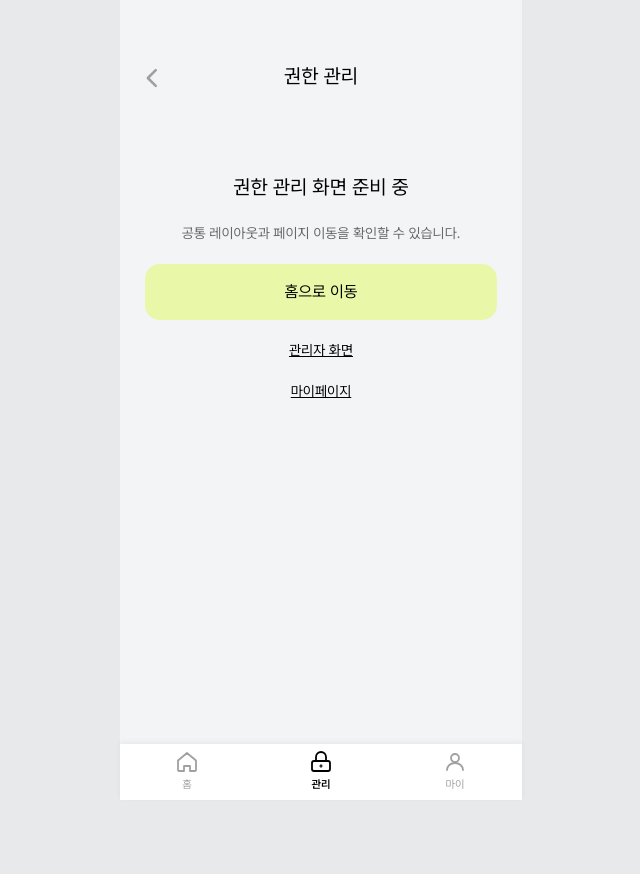
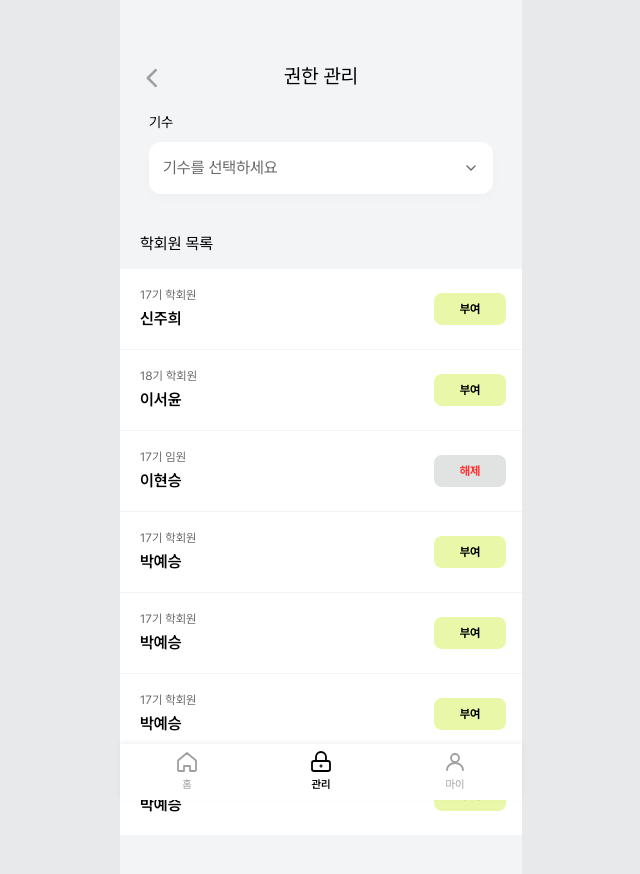
Before and after one commit to SDP-1718/sdpcheck_frontend, a React (Vite) app: page /admin/permissions in a window 1280 px wide. Shown: the top 874 px of the page, without its empty margins (319-959 px from the left). Before the commit the page ends 800 px from the top, so only its background shows below. Built offline with nearby package versions, Linux system fonts and the light colour scheme.

Commit message:
feat: 마이페이지 권한 관리 구현
Refs #4

```diff
--- a/src/app/previewStore.ts
+++ b/src/app/previewStore.ts
@@ -1,11 +1,12 @@
 import { createContext, useContext } from 'react'
 import { useLocalState } from '../hooks/useLocalState'
-import { initialNotices, initialSchedules } from '../mocks/data'
+import { initialMembers, initialNotices, initialSchedules } from '../mocks/data'
 
 export function usePreviewData() {
   const [notices, setNotices] = useLocalState('sdp-preview-notices-v1', initialNotices)
   const [schedules, setSchedules] = useLocalState('sdp-preview-schedules-v1', initialSchedules)
-  return { notices, setNotices, schedules, setSchedules }
+  const [members, setMembers] = useLocalState('sdp-preview-members-v1', initialMembers)
+  return { notices, setNotices, schedules, setSchedules, members, setMembers }
 }
 export const PreviewContext = createContext<ReturnType<typeof usePreviewData> | null>(null)
 export function usePreview() {
--- a/src/app/router.tsx
+++ b/src/app/router.tsx
@@ -9,6 +9,7 @@ import { Notices, NoticeDetail } from '../pages/notices/Notices'
 import Attendance from '../pages/attendance/Attendance'
 import AttendancePreview from '../pages/attendance/AttendancePreview'
 import MyPage from '../pages/mypage/MyPage'
+import Permissions from '../pages/admin/Permissions'
 
 const routes = [
   { path: '/', element: <Navigate to="/onboarding" replace /> },
@@ -26,7 +27,7 @@ const routes = [
   { path: '/admin/notices', element: <Placeholder title="관리자 공지" /> },
   { path: '/admin/schedule', element: <Placeholder title="관리자 일정" /> },
   { path: '/admin/statistics', element: <Placeholder title="관리자 통계" /> },
-  { path: '/admin/permissions', element: <Placeholder title="권한 관리" /> },
+  { path: '/admin/permissions', element: <Permissions /> },
   { path: '*', element: <Placeholder title="페이지를 찾을 수 없습니다" /> },
 ]
 
--- a/src/components/common/Sheet.tsx
+++ b/src/components/common/Sheet.tsx
@@ -2,7 +2,7 @@ import { useEffect, useRef } from 'react'
 import type { ReactNode } from 'react'
 import { assets } from '../../assets/common'
 
-export default function Sheet({ title, children, onClose, className = '' }: { title: string; children: ReactNode; onClose: () => void; className?: string }) {
+export default function Sheet({ title, children, onClose, className = '', showCloseButton = true }: { title: string; children: ReactNode; onClose: () => void; className?: string; showCloseButton?: boolean }) {
   const dialog = useRef<HTMLDialogElement>(null)
   useEffect(() => {
     const element = dialog.current!
@@ -13,7 +13,7 @@ export default function Sheet({ title, children, onClose, className = '' }: { ti
   }, [])
   return <dialog ref={dialog} className={`sheet ${className}`} aria-labelledby="sheet-title" onCancel={onClose} onClick={event => { if (event.target === event.currentTarget) onClose() }}>
     <img className="sheet-handle" src={assets.sheetHandle} alt="" />
-    <header className="sheet-heading"><h2 id="sheet-title">{title}</h2><button type="button" className="icon-button close-button" aria-label="닫기" onClick={onClose}><img src={assets.close} alt="" /></button></header>
+    <header className="sheet-heading"><h2 id="sheet-title">{title}</h2>{showCloseButton && <button type="button" className="icon-button close-button" aria-label="닫기" onClick={onClose}><img src={assets.close} alt="" /></button>}</header>
     {children}
   </dialog>
 }
--- a/src/index.css
+++ b/src/index.css
@@ -6,3 +6,4 @@
 @import "./styles/attendance.css";
 @import "./styles/confirm-dialog.css";
 @import "./styles/mypage.css";
+@import "./styles/permissions.css";
--- a/src/mocks/data.ts
+++ b/src/mocks/data.ts
@@ -1,4 +1,4 @@
-import type { Notice, Schedule } from '../types'
+import type { Member, Notice, Schedule } from '../types'
 
 export const initialNotices: Notice[] = [
   { id: '1', title: '9/18 정규세션 장소 변경 안내', date: '2026.09.08', author: '운영진 전은우', pinned: false, body: '안녕하세요, 학회원 여러분.\n\n9월 18일 정규 세션 장소가 변경되었습니다. 기존 공학관 302호에서 공학관 B101호로 변경되오니 착오 없으시길 바랍니다.\n\n일시: 2026년 9월 18일(금) 오후 7시\n장소: 공학관 B101호\n\n주차 공간이 협소하니 대중교통 이용을 권장합니다. 혹시 장소 관련 문의사항이 있으시면 운영진 단체 채팅방에 남겨주세요.\n\n많은 참여 부탁드립니다. 감사합니다.' },
@@ -10,3 +10,9 @@ export const initialSchedules: Schedule[] = [
   { id: '1', title: '정규 세션', date: '2026-09-18', time: '19:00', location: '이화여대 ECC' },
   { id: '2', title: '정규 세션', date: '2026-09-18', time: '19:00', location: '이화여대 ECC' },
 ]
+export const initialMembers: Member[] = [
+  { id: '1', name: '신주희', generation: 17, admin: false, attendance: 3, late: 1, absent: 8 },
+  { id: '2', name: '이서윤', generation: 18, admin: false, attendance: 3, late: 1, absent: 8 },
+  { id: '3', name: '이현승', generation: 17, admin: true, attendance: 3, late: 1, absent: 8 },
+  ...Array.from({ length: 4 }, (_, i) => ({ id: String(i + 4), name: '박예승', generation: 17, admin: false, attendance: 3, late: 1, absent: 8 })),
+]
--- /dev/null
+++ b/src/pages/admin/Permissions.tsx
@@ -0,0 +1,51 @@
+import { useState } from 'react'
+import { Check, ChevronDown } from 'lucide-react'
+import { usePreview } from '../../app/previewStore'
+import { Header } from '../../components/layout/Layout'
+import Sheet from '../../components/common/Sheet'
+import ConfirmDialog from '../../components/common/ConfirmDialog'
+
+export default function Permissions() {
+  const { members, setMembers } = usePreview()
+  const [generation, setGeneration] = useState<number | null>(null)
+  const [generationOpen, setGenerationOpen] = useState(false)
+  const [target, setTarget] = useState<string | null>(null)
+  const selected = members.find(member => member.id === target)
+  const visibleMembers = members.filter(member => generation === null || member.generation === generation)
+  return (
+    <section className="permissions">
+      <Header title="권한 관리" back="/mypage" />
+      <div className="generation-filter">
+        <span id="generation-label">기수</span>
+        <button type="button" aria-labelledby="generation-label generation-value" aria-haspopup="dialog" aria-expanded={generationOpen}
+          onClick={() => setGenerationOpen(true)}>
+          <span id="generation-value">{generation === null ? '기수를 선택하세요' : `${generation}기`}</span><ChevronDown size={16} aria-hidden="true" />
+        </button>
+      </div>
+      <h2 className="section-label">학회원 목록</h2>
+      {visibleMembers.length ? visibleMembers.map(member => <div className="permission-row" key={member.id}>
+        <div><p>{member.generation}기 {member.admin ? '임원' : '학회원'}</p><h3>{member.name}</h3></div>
+        <button type="button" className={`permission-button ${member.admin ? 'revoke' : ''}`}
+          onClick={() => setTarget(member.id)} aria-label={`${member.name} 권한 ${member.admin ? '해제' : '부여'}`}>
+          {member.admin ? '해제' : '부여'}
+        </button>
+      </div>) : <p className="permissions-empty" role="status">해당 기수의 학회원이 없어요</p>}
+      {generationOpen && <Sheet title="기수 선택" className="permission-generation-sheet" showCloseButton={false} onClose={() => setGenerationOpen(false)}>
+        <div role="group" aria-label="기수 선택">
+          {[16, 17, 18, 19].map(value => <button type="button" key={value} className="generation-option"
+            aria-pressed={generation === value} onClick={() => { setGeneration(value); setGenerationOpen(false) }}>
+            <span>{value}기</span>{generation === value && <Check size={20} aria-hidden="true" />}
+          </button>)}
+        </div>
+      </Sheet>}
+      {selected && <ConfirmDialog title={`권한 ${selected.admin ? '해제' : '부여'}`} confirmLabel={selected.admin ? '해제' : '부여'}
+        onCancel={() => setTarget(null)} onConfirm={() => {
+          setMembers(previous => previous.map(member => member.id === selected.id ? { ...member, admin: !member.admin } : member))
+          setTarget(null)
+        }}>
+        {selected.admin ? `${selected.name} 님의 관리자 권한을 해제하시겠습니까? 해제 후 학회원으로 변경됩니다.`
+          : `${selected.name} 님을 관리자 권한으로 부여하시겠습니까?`}
+      </ConfirmDialog>}
+    </section>
+  )
+}
--- /dev/null
+++ b/src/styles/permissions.css
@@ -0,0 +1,14 @@
+.permissions .generation-filter { margin: 0 29px 38px; }
+.generation-filter > span { display: block; font-size: 14px; line-height: 20px; margin-bottom: 10px; }
+.generation-filter > button { display: flex; align-items: center; justify-content: space-between; width: 100%; height: 52px; padding: 14px; background: #fff; border-radius: 12px; font-size: 16px; line-height: 24px; color: var(--secondary); box-shadow: 0 4px 15px #00000005; }
+.permissions > .section-label { margin: 0 20px 13px; }
+.permission-row { min-height: 81px; padding: 14px 16px 14px 20px; display: flex; align-items: center; justify-content: space-between; background: #fff; border-bottom: 1px solid var(--background); }
+.permission-row p { color: var(--secondary); font-size: 12px; line-height: 16px; }
+.permission-row h3 { font-weight: 600; font-size: 16px; line-height: 24px; margin-top: 4px; }
+.permission-button { min-width: 72px; min-height: 32px; border-radius: 8px; background: var(--accent); font-weight: 700; font-size: 12px; line-height: 16px; }
+.permission-button.revoke { background: var(--disabled); color: #f33; }
+.permissions-empty { padding: 80px 20px; color: var(--secondary); font-size: 14px; text-align: center; }
+.permission-generation-sheet { height: calc(316px + env(safe-area-inset-bottom)); padding: 0 20px calc(36px + env(safe-area-inset-bottom)); }
+.permission-generation-sheet .sheet-heading { min-height: 20px; margin-bottom: 16px; }
+.permission-generation-sheet .sheet-heading h2 { font-size: 14px; line-height: 20px; color: var(--muted); }
+.generation-option { display: flex; align-items: center; justify-content: space-between; width: 100%; height: 52px; padding: 0; font-size: 16px; line-height: 24px; text-align: left; }
--- a/src/types/index.ts
+++ b/src/types/index.ts
@@ -1,2 +1,3 @@
 export interface Notice { id: string; title: string; body: string; date: string; author: string; pinned: boolean }
 export interface Schedule { id: string; title: string; date: string; time: string; location: string }
+export interface Member { id: string; name: string; generation: number; admin: boolean; attendance: number; late: number; absent: number }
```
Also changed, not shown: 1 other file (tests, documents, lock files or other folders).
